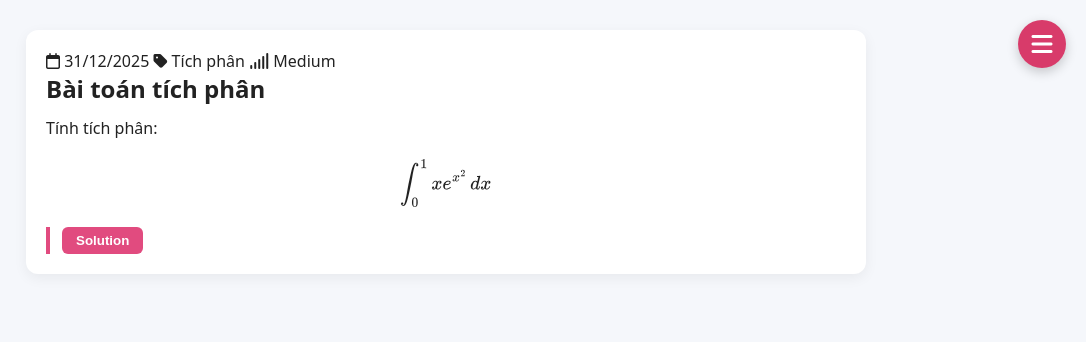
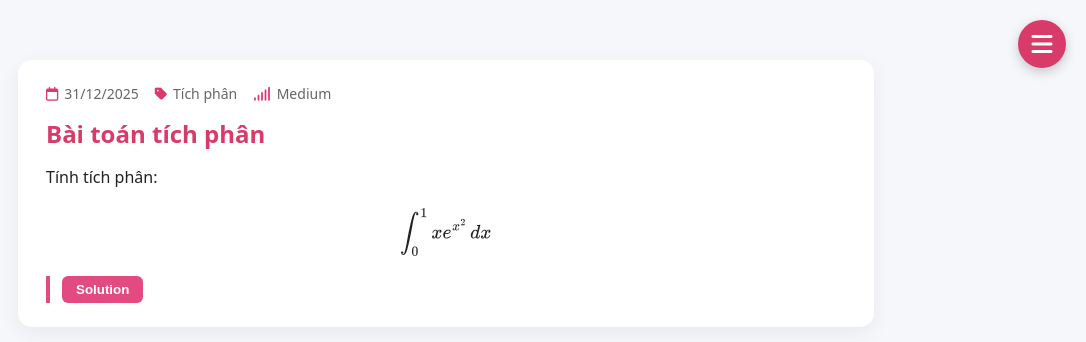
Before and after one commit to pimaxpro/tsa.github.io, a plain HTML site: page blog.html in a window 1280 px wide. Shown: the whole page, without its empty margins (194-1280 px from the left). Drawn offline with nearby package versions, Linux system fonts and the light colour scheme.

Commit message:
Update style.css

```diff
--- a/assets/css/style.css
+++ b/assets/css/style.css
@@ -188,18 +188,45 @@ h1, h2 {
 /* ===============================
    BLOG POST
 ================================ */
+.post-meta {
+  display: flex;
+  flex-wrap: wrap;
+  gap: 16px;
+  font-size: 14px;
+  color: #666;
+  margin-bottom: 14px;
+}
+
+.post-meta span {
+  display: flex;
+  align-items: center;
+  gap: 6px;
+}
+
+.post-meta i {
+  color: #d83b6a;
+}
+
+/* Tinh tế hơn cho post */
 .post {
   max-width: 800px;
-  margin: 0 auto 30px;
+  margin: 30px auto;
   background: #fff;
-  padding: 20px;
-  border-radius: 12px;
-  box-shadow: 0 4px 14px rgba(0,0,0,0.06);
+  padding: 24px 28px;
+  border-radius: 14px;
+  box-shadow: 0 6px 20px rgba(0,0,0,0.06);
 }
 
-.post p {
-  margin: 12px 0;
+.post h2 {
+  font-size: 24px;
+  margin-bottom: 12px;
+  color: #d83b6a;
 }
+
+.post-tags i, .post-date i, .post-difficulty i {
+  font-size: 14px;
+}
+
 
 /* ===============================
    MATH
```
